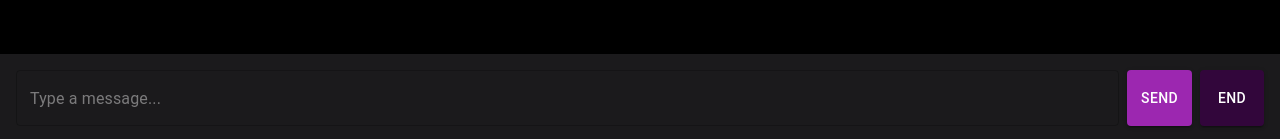
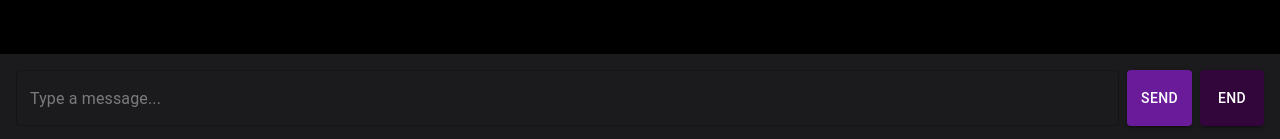
Before and after one commit to natko22/cosmo-chat-ui, a React (Create React App) app: page /chat in a window 1280 px wide. Shown: the part 658-797 px from the top of the page. Built offline with nearby package versions, Linux system fonts and the light colour scheme; no server answers.

Commit message:
add hover to chat buttons

```diff
--- a/src/pages/Chat/index.jsx
+++ b/src/pages/Chat/index.jsx
@@ -84,8 +84,6 @@ const Chat = () => {
 
   return (
     <Box display="flex" flexDirection="column" height="100vh" bgcolor="#000000">
-      {" "}
-      {/* Set background color here */}
       <Box display="flex" justifyContent="right" mt={2}>
         <Button
           variant="contained"
@@ -109,16 +107,27 @@ const Chat = () => {
         </Button>
       </Box>
       <Box flexGrow={1} overflow="auto" p={2} bgcolor="#000000">
-        {" "}
-        {/* Set background color for chat messages */}
         <ChatHistory
           chatMessages={chatMessages} // Pass chat messages to ChatHistory component
           messagesEndRef={messagesEndRef} // Pass ref to ChatHistory component for auto-scrolling
         />
       </Box>
-      <Box display="flex" p={2} bgcolor="#1b1a1c">
-        {" "}
-        {/* Background color for input area */}
+      <Box
+        display="flex"
+        p={2}
+        bgcolor="#1b1a1c"
+        sx={{
+          "& .MuiButton-root": {
+            transition: "background-color 0.3s, transform 0.3s",
+            "&:hover": {
+              transform: "scale(1.05)",
+            },
+            "&:active": {
+              transform: "scale(0.95)",
+            },
+          },
+        }}
+      >
         <TextField
           fullWidth
           variant="outlined"
@@ -133,14 +142,33 @@ const Chat = () => {
           variant="contained"
           color="secondary"
           onClick={sendMessage} // Send message on click
-          sx={{ mr: 1 }}
+          sx={{
+            mr: 1,
+            backgroundColor: "#6a1b9a", // Default color
+            "&:hover": {
+              backgroundColor: "#8e24aa", // Hover color
+              transform: "scale(1.05)",
+            },
+            "&:active": {
+              transform: "scale(0.95)",
+            },
+          }}
         >
           Send
         </Button>
         <Button
           variant="contained"
           onClick={endSession}
-          style={{ backgroundColor: "#32063b" }}
+          sx={{
+            backgroundColor: "#32063b", // Default color
+            "&:hover": {
+              backgroundColor: "#452a59", // Hover color
+              transform: "scale(1.05)",
+            },
+            "&:active": {
+              transform: "scale(0.95)",
+            },
+          }}
         >
           End
         </Button>
```
Also changed, not shown: src/messages.json (+10 -0 lines).
